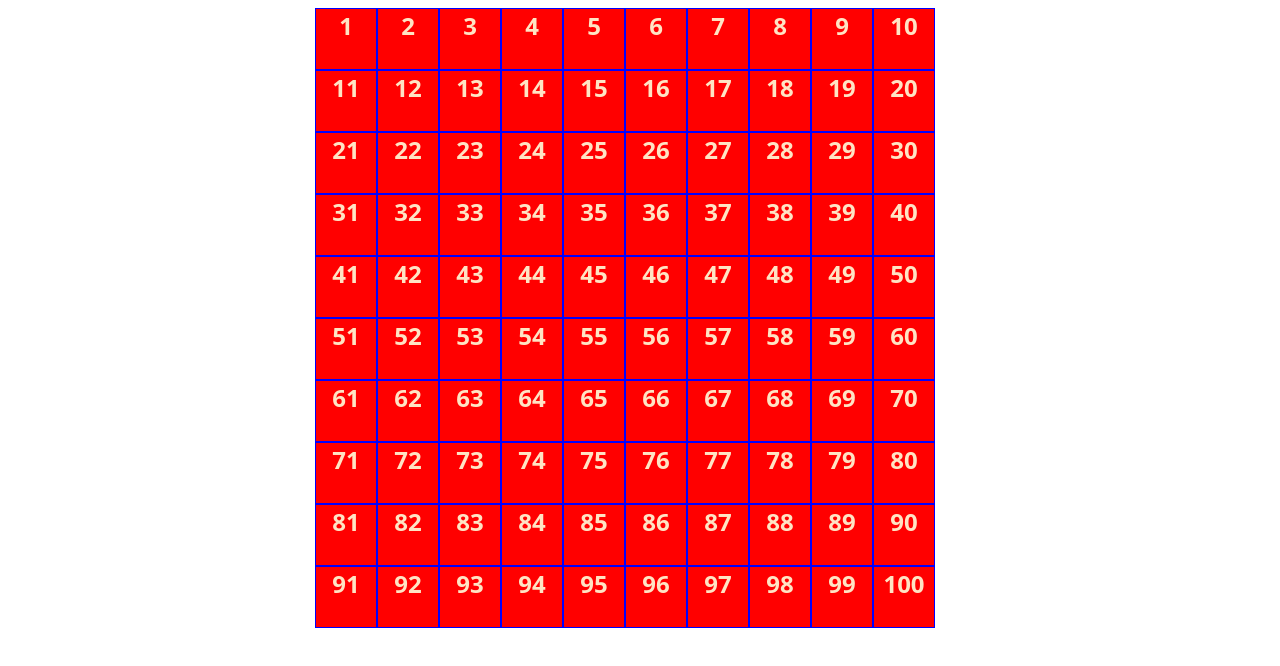
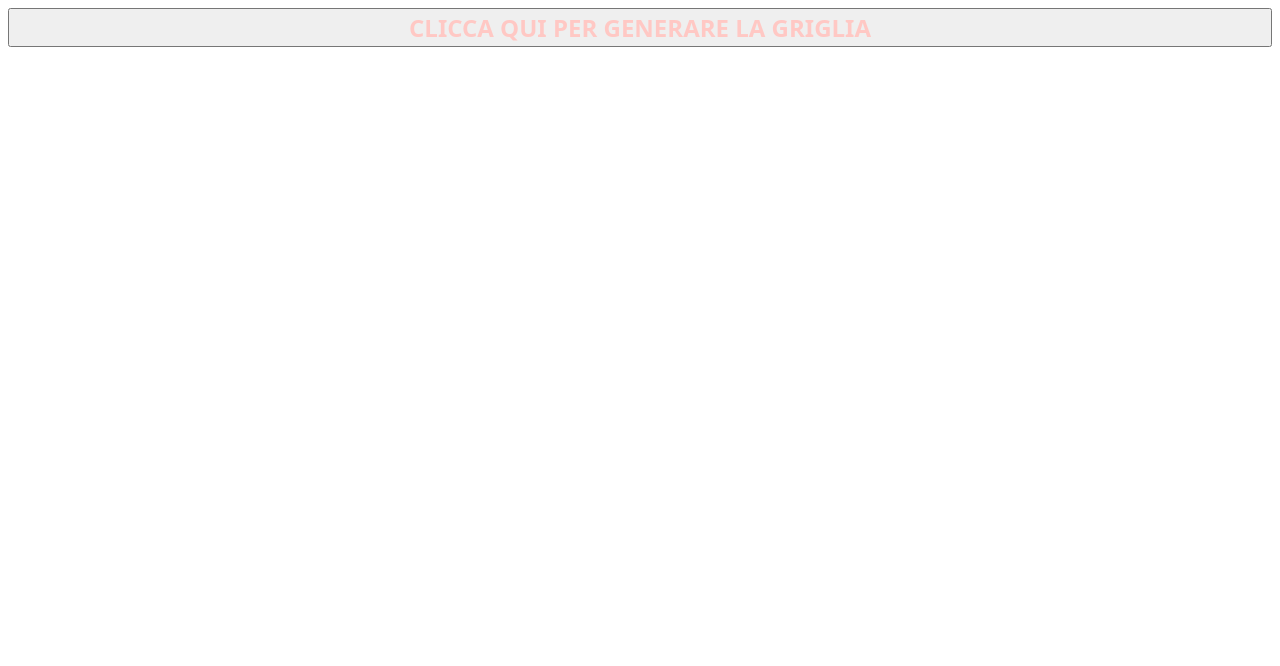
Before and after one commit to giacomomarongiu/js-campominato-grid, a plain HTML site: page index.html in a window 1280 px wide. Drawn offline with Linux system fonts and the light colour scheme.

Commit message:
add button to show the grid

```diff
--- a/assets/css/style.css
+++ b/assets/css/style.css
@@ -1,17 +1,18 @@
-*{
+* {
     font-family: system-ui, -apple-system, BlinkMacSystemFont, 'Segoe UI', Roboto, Oxygen, Ubuntu, Cantarell, 'Open Sans', 'Helvetica Neue', sans-serif;
     font-size: x-large;
     font-weight: 600;
-color: bisque;
+    color: rgb(255, 200, 196);
 }
 
 .row {
     margin: auto;
-    max-width:650px;
+    max-width: 650px;
     display: flex;
     flex-wrap: wrap;
 }
-.col{
+
+.col {
     min-width: 60px;
     min-height: 60px;
     border: 1px solid blue;
@@ -20,6 +21,17 @@ color: bisque;
 
 }
 
-.blue{
+.blue {
     background-color: blue;
 }
+
+body {
+    display: flex;
+    justify-content: center;
+    flex-direction: column;
+}
+
+button {
+    margin-bottom: 30px;
+    width: 100%;
+}
--- a/assets/js/main.js
+++ b/assets/js/main.js
@@ -2,6 +2,7 @@ console.log("Hello World");
 
 // Creo una variabile a cui associo la possibilità
 // di creare un bottone nel DOM (Anche più di uno)
+const button = document.createElement('button')
 const main = document.createElement('main');
 const container = document.createElement('div');
 const row = document.createElement('div');
@@ -10,9 +11,11 @@ const row = document.createElement('div');
 
 // Uso append per agganciare questo(i) elemento(i) alla DOM
 document.body.append(main);
+main.append(button);
+button.innerHTML= `CLICCA QUI PER GENERARE LA GRIGLIA`;
+button.addEventListener('click', function () {
     main.append(container);
     container.append(row);
-
     //Assegno agli elementi delle classi di Bootstrap
     container.classList.add('container');
     row.classList.add('row');
@@ -48,9 +51,11 @@ for (let i = 0; i < colsElements.length; i++) {
 
         colElement.addEventListener('click', function () {
             //Quando una cella viene cliccata le assegno una classe che permette di colorarla
-        //verifico se solo nelle'elemento corretto);
             colElement.classList.toggle('blue')
+            //Visualizzo un messaggio in console con il numero della cella cliccata
             console.log(i + 1);
         }
         )
     }
+
+})
```
Also changed, not shown: 1 other file. Lines whose indentation alone changed are shown as unchanged.
